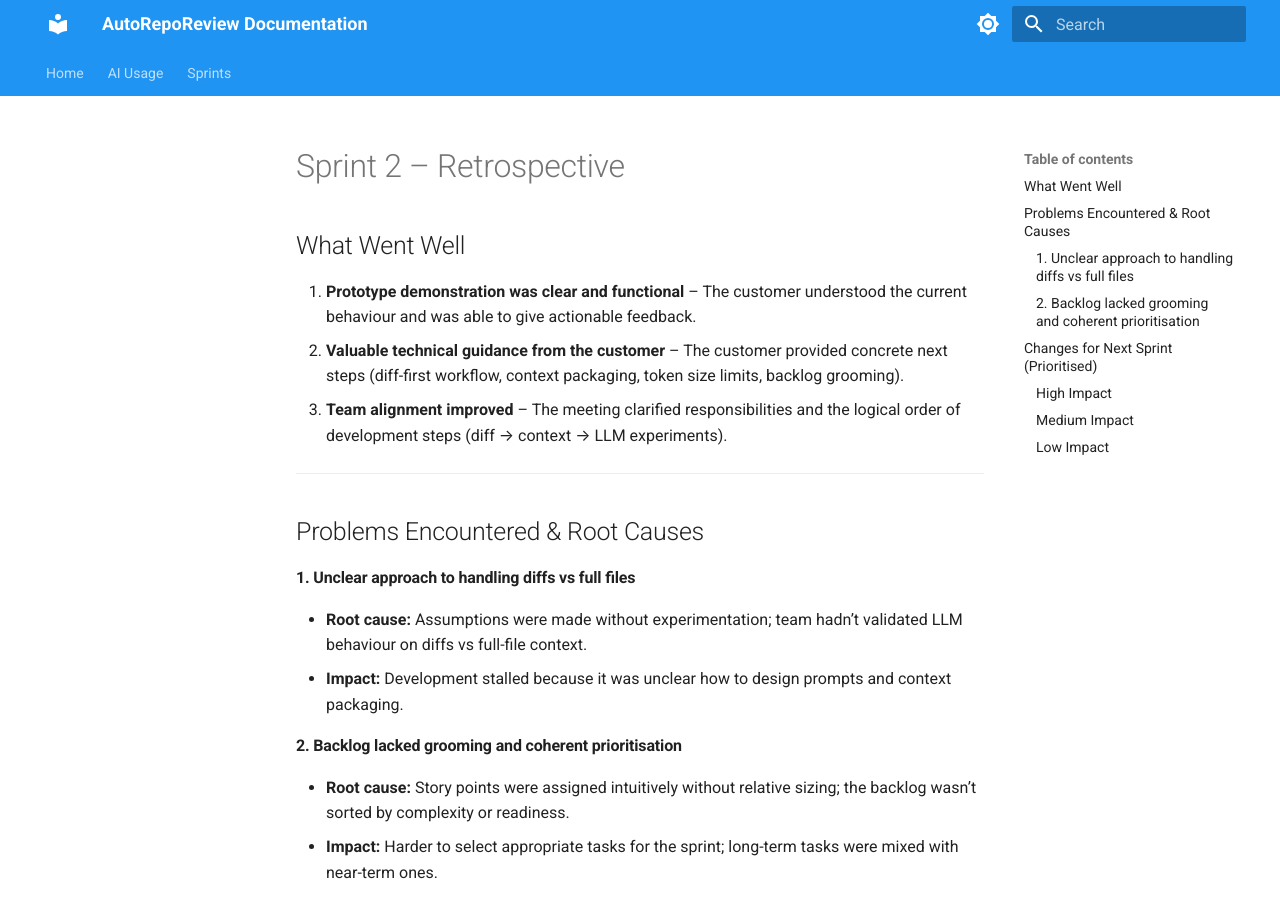
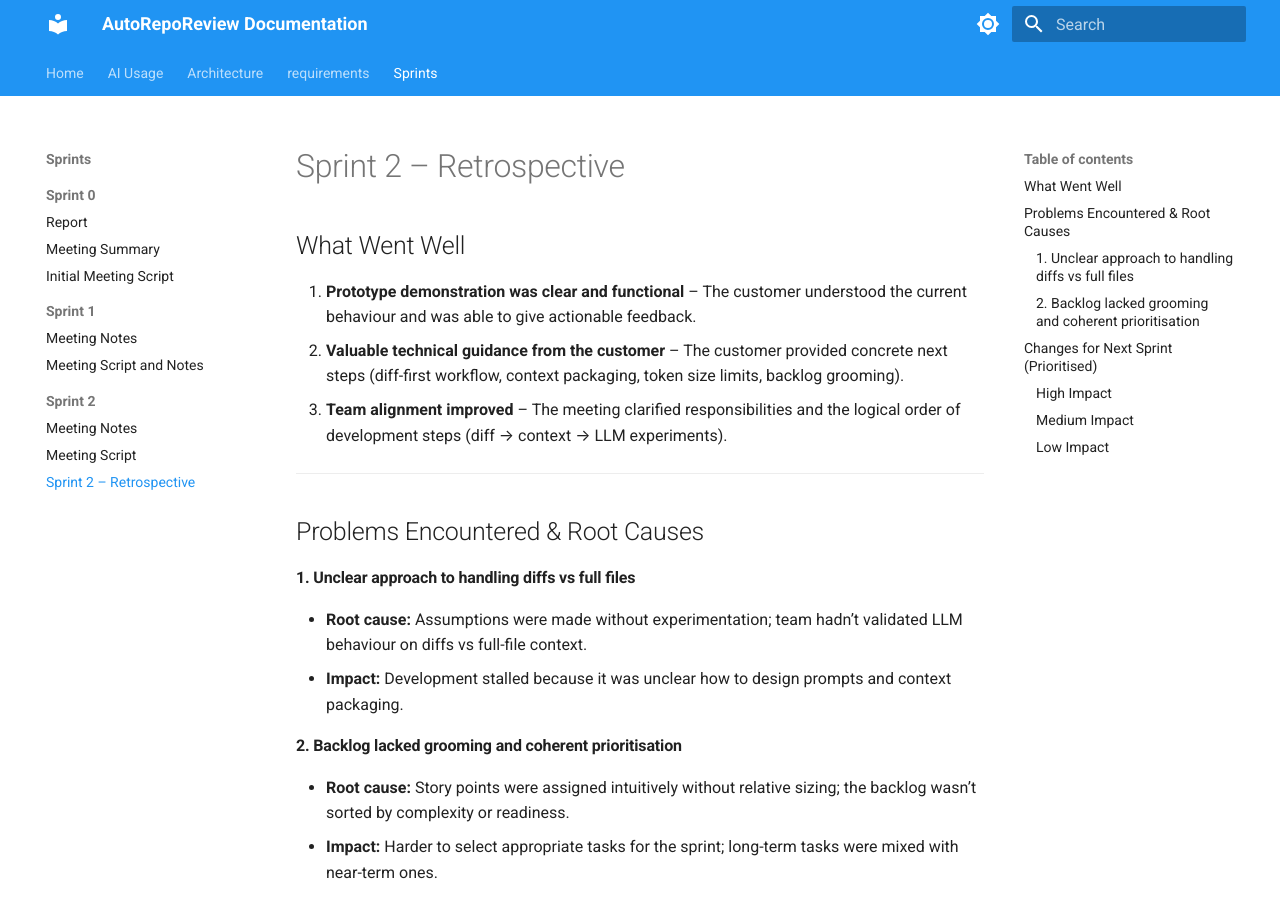
Before and after one commit to AutoRepoReviewITPD/AutoRepoReview, an MkDocs documentation site: the page built from docs/sprints/sprint-2/retrospective.md, in a window 1280 px wide and 900 px high. Built offline with MkDocs 1.6.1 and Material for MkDocs 9.7.7, drawn with Linux system fonts in a browser that asks for light colours.

Commit message:
Update mkdocs

```diff
--- a/mkdocs.yml
+++ b/mkdocs.yml
@@ -25,6 +25,10 @@ theme:
 nav:
   - Home: index.md
   - AI Usage: ai-usage.md
+  - Architecture:
+      - architecture/architecture.md
+      - architecture/tech-stack.md
+  - requirements: quality-requirements.md
   - Sprints:
       - Sprint 0:
           - sprints/sprint-0/report.md
@@ -34,6 +38,11 @@ nav:
       - Sprint 1:
           - sprints/sprint-1/meeting-1.md
           - sprints/sprint-1/script.md
+
+      - Sprint 2:
+          - sprints/sprint-2/meeting-1.md
+          - sprints/sprint-2/script-1.md
+          - sprints/sprint-2/retrospective.md
 
 markdown_extensions:
   - pymdownx.highlight:
```
